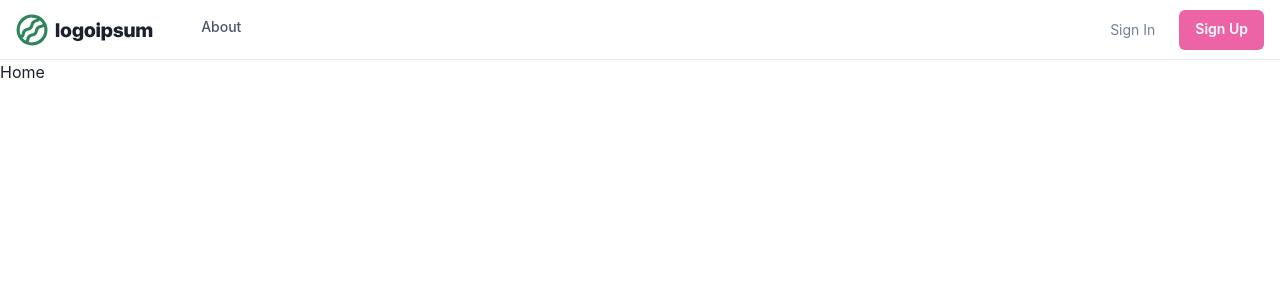
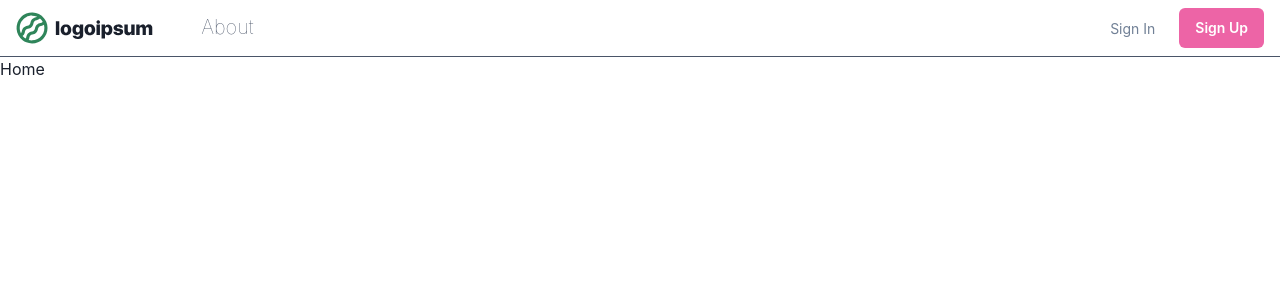
Before and after one commit to Mamba1099/ecommerce-react-frontend, a React (Vite) app: page / in a window 1280 px wide. Shown: the top 300 px of the page. Built offline with nearby package versions, Linux system fonts and the light colour scheme.

Commit message:
install package icon

```diff
--- a/src/components/navbar/DesktopNav.jsx
+++ b/src/components/navbar/DesktopNav.jsx
@@ -30,8 +30,8 @@ export function DesktopNav() {
                 as="a"
                 p={2}
                 href={navItem.href ?? "#"}
-                fontSize={"sm"}
-                fontWeight={500}
+                fontSize={"xl"}
+                fontWeight={10}
                 color={linkColor}
                 _hover={{
                   textDecoration: "none",
@@ -49,7 +49,7 @@ export function DesktopNav() {
                 bg={popoverContentBgColor}
                 p={4}
                 rounded={"xl"}
-                minW={"sm"}
+                minW={"xl"}
               >
                 <Stack>
                   {navItem.children.map((child) => (
@@ -74,7 +74,7 @@ export function DesktopSubNav({ label, href, subLabel }) {
       display={"block"}
       p={2}
       rounded={"md"}
-      _hover={{ bg: useColorModeValue("pink.50", "gray.900") }}
+      _hover={{ bg: useColorModeValue("pink.100", "gray.900") }}
     >
       <Stack direction={"row"} align={"center"}>
         <Box>
--- a/src/components/navbar/Navbar.jsx
+++ b/src/components/navbar/Navbar.jsx
@@ -25,12 +25,12 @@ export default function Navbar() {
       <Flex
         bg={useColorModeValue("white", "gray.800")}
         color={useColorModeValue("gray.600", "white")}
-        minH={"60px"}
+        minH={"50px"}
         py={{ base: 2 }}
         px={{ base: 4 }}
         borderBottom={1}
         borderStyle={"solid"}
-        borderColor={useColorModeValue("gray.200", "gray.900")}
+        borderColor={useColorModeValue("gray.600", "gray.500")}
         align={"center"}
       >
         <Flex
```
